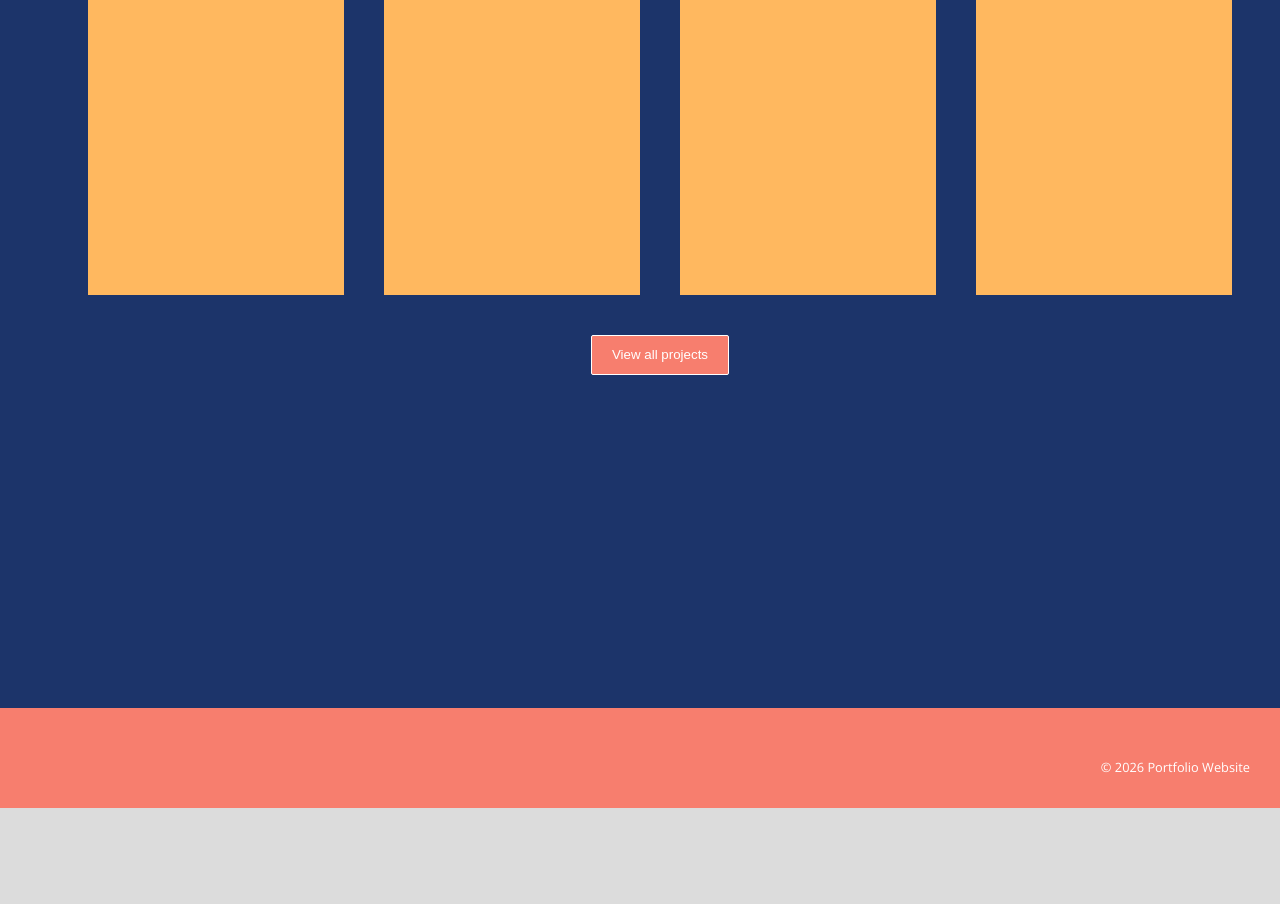
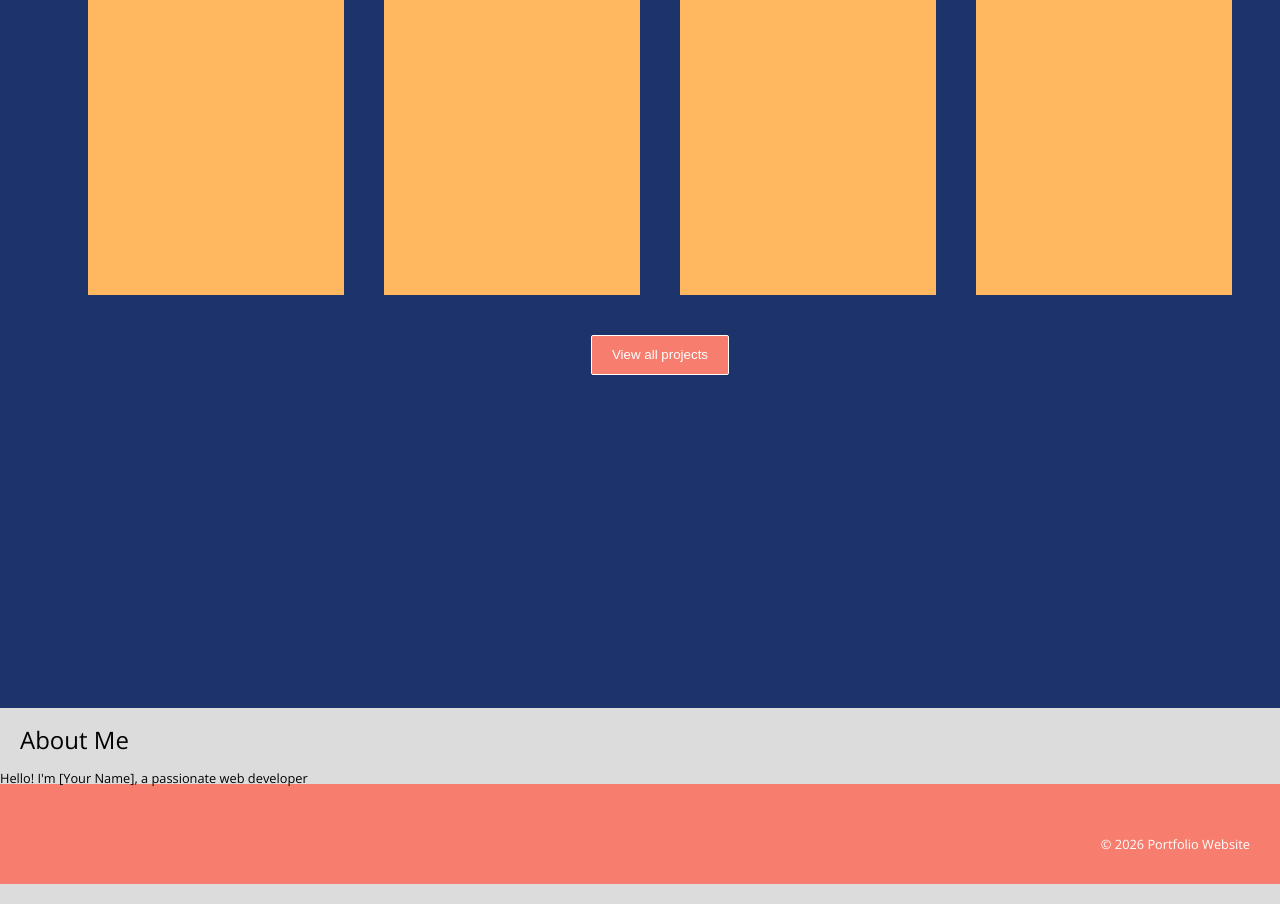
Before and after one commit to asunbird/build-portfolio-webpage, a plain HTML site: page index.html in a window 1280 px wide. Shown: the part 778-1682 px from the top of the page. Before the commit the page ends 1606 px from the top, so only its background shows below. Drawn offline with nearby package versions, Linux system fonts and the light colour scheme.

Commit message:
Add About me section

```diff
--- a/index.html
+++ b/index.html
@@ -64,6 +64,12 @@
           <button type="button" id="all-projects">View all projects</button>
         </div>
       </section>
+
+      <!-- About Me section -->
+      <section class="about-section">
+        <h3>About Me</h3>
+        <p>Hello! I'm [Your Name], a passionate web developer</p>
+      </section>
     </main>
 
     <footer>
```
